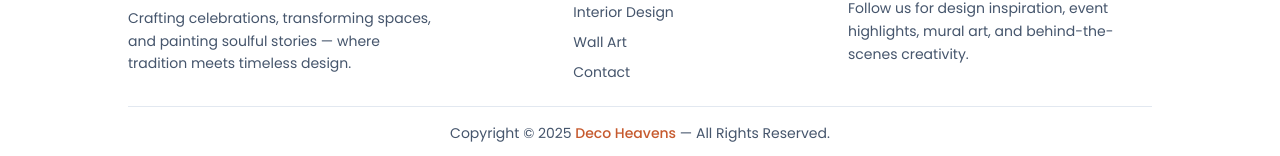
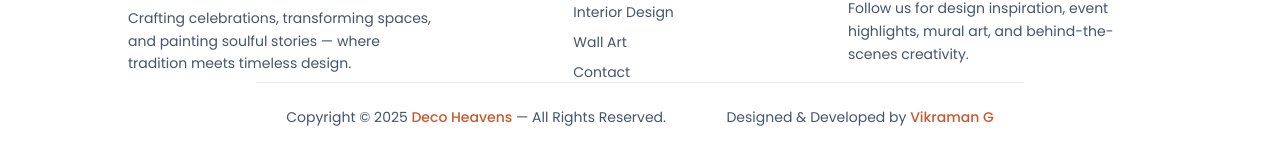
Before and after one commit to vikraman1653763/DecoHeavens, a React (Vite) app in the folder client/: page /wall-art in a window 1280 px wide. Shown: the part 5473-5629 px from the top of the page. Built offline with nearby package versions, Linux system fonts and the light colour scheme; a web font is replaced by a local one.

Commit message:
25-12-2025

```diff
--- a/client/src/components/Footer.jsx
+++ b/client/src/components/Footer.jsx
@@ -84,13 +84,25 @@ export default function Footer() {
             </p>
           </div>
         </div>
-
+        <div className="border-t py-6 gap-3 sm:gap-0 border-slate-200 flex flex-col sm:flex-row w-full sm:w-3/4 mx-auto justify-around items-center ">
         {/* COPYRIGHT */}
-        <p className="py-4 text-center border-t mt-6 border-slate-200">
+        <p className=" text-center  ">
           Copyright © {new Date().getFullYear()}
           <span className="text-primary font-medium"> Deco Heavens</span> — All
           Rights Reserved.
         </p>
+        <p className=" text-center text-sm ">
+          Designed & Developed by{" "}
+          <a
+            href="https://vikramang.netlify.app/"
+            target="_blank"
+            rel="noopener noreferrer"
+            className="text-primary font-medium hover:underline"
+          >
+            Vikraman G
+          </a>
+        </p>
+        </div>
       </footer>
     </>
   );
--- a/client/src/components/wallArt/WAGallery.jsx
+++ b/client/src/components/wallArt/WAGallery.jsx
@@ -186,7 +186,7 @@ const WallArtBentoGrid = () => {
   const [activeTile, setActiveTile] = useState(null);
 
   return (
-    <section className="w-full sm:py-20 relative">
+    <section className="w-full sm:py-20 relative overflow-hidden">
       {/* Decorative svgs (optional) */}
       <img
         src="/assets/design06.svg"
--- a/client/src/index.css
+++ b/client/src/index.css
@@ -145,6 +145,7 @@
     @apply border-border outline-ring/50;
   }
   body {
+
     @apply bg-background text-foreground;
   }
 }
--- a/client/src/pages/EventsAndWeddings.jsx
+++ b/client/src/pages/EventsAndWeddings.jsx
@@ -8,7 +8,7 @@ import React from 'react'
 
 const EventsAndWeddings = () => {
   return (
-    <div>
+    <div className=' overflow-hidden'>
       <EventImageSlider/>
       <EventStats/>
       <TimelineEvent/>
--- a/client/src/pages/InteriorDesign.jsx
+++ b/client/src/pages/InteriorDesign.jsx
@@ -8,7 +8,7 @@ import React from 'react'
 
 const InteriorDesign = () => {
   return (
-    <div>
+    <div className=' overflow-hidden'>
       <InteriorDesignCarousel/>
       <InteriorGallery/>
       <InteriorIntro/>
```
Also changed, not shown: client/public/assets/blob.png (deleted).
